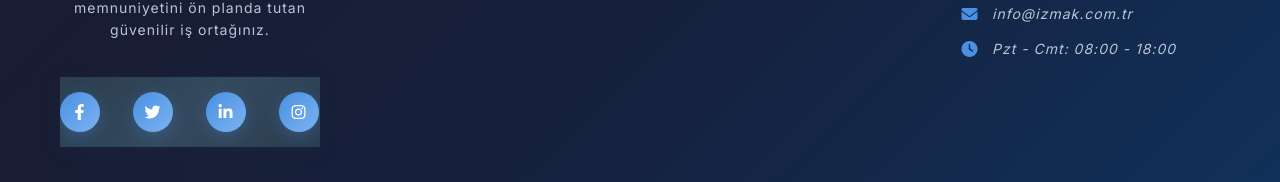
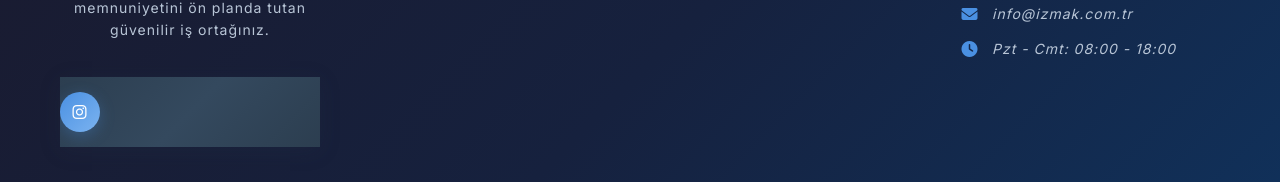
Before and after one commit to barisyonel/izmak, a React app in the folder frontend/: page / in a window 1280 px wide. Shown: the part 2708-2890 px from the top of the page. Built offline with nearby package versions, Linux system fonts and the light colour scheme; no server answers.

Commit message:
Update footer social media - keep only Instagram

```diff
--- a/frontend/src/components/Footer.jsx
+++ b/frontend/src/components/Footer.jsx
@@ -15,16 +15,7 @@ export default function Footer() {
             müşteri memnuniyetini ön planda tutan güvenilir iş ortağınız.
           </p>
           <nav className="social-links" aria-label="Sosyal Medya">
-            <a href="https://facebook.com" target="_blank" rel="noopener noreferrer" className="social-link" aria-label="Facebook">
-              <i className="fab fa-facebook-f"></i>
-            </a>
-            <a href="https://twitter.com" target="_blank" rel="noopener noreferrer" className="social-link" aria-label="Twitter">
-              <i className="fab fa-twitter"></i>
-            </a>
-            <a href="https://linkedin.com" target="_blank" rel="noopener noreferrer" className="social-link" aria-label="LinkedIn">
-              <i className="fab fa-linkedin-in"></i>
-            </a>
-            <a href="https://instagram.com" target="_blank" rel="noopener noreferrer" className="social-link" aria-label="Instagram">
+            <a href="https://instagram.com/izmak" target="_blank" rel="noopener noreferrer" className="social-link" aria-label="Instagram">
               <i className="fab fa-instagram"></i>
             </a>
           </nav>
```
